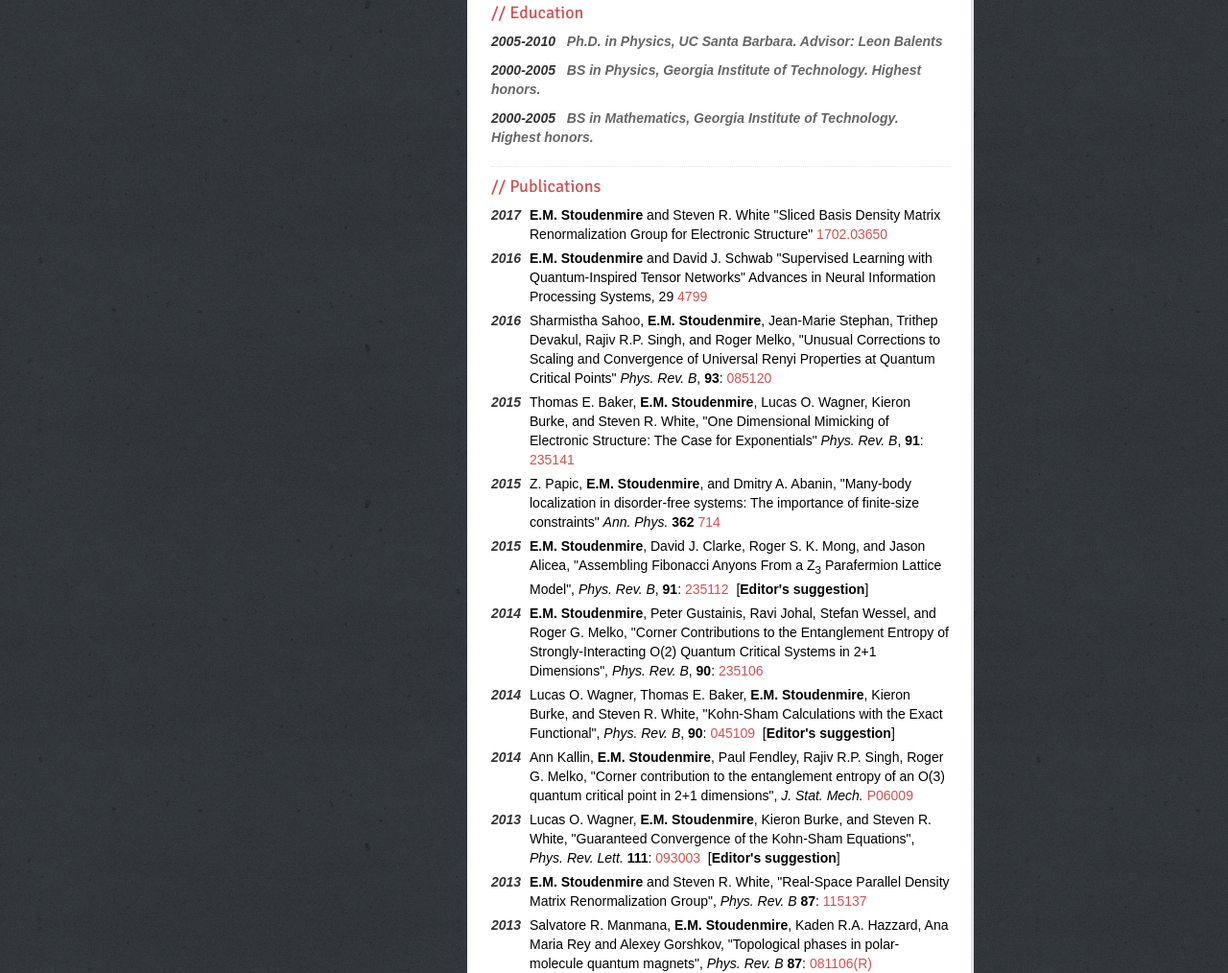
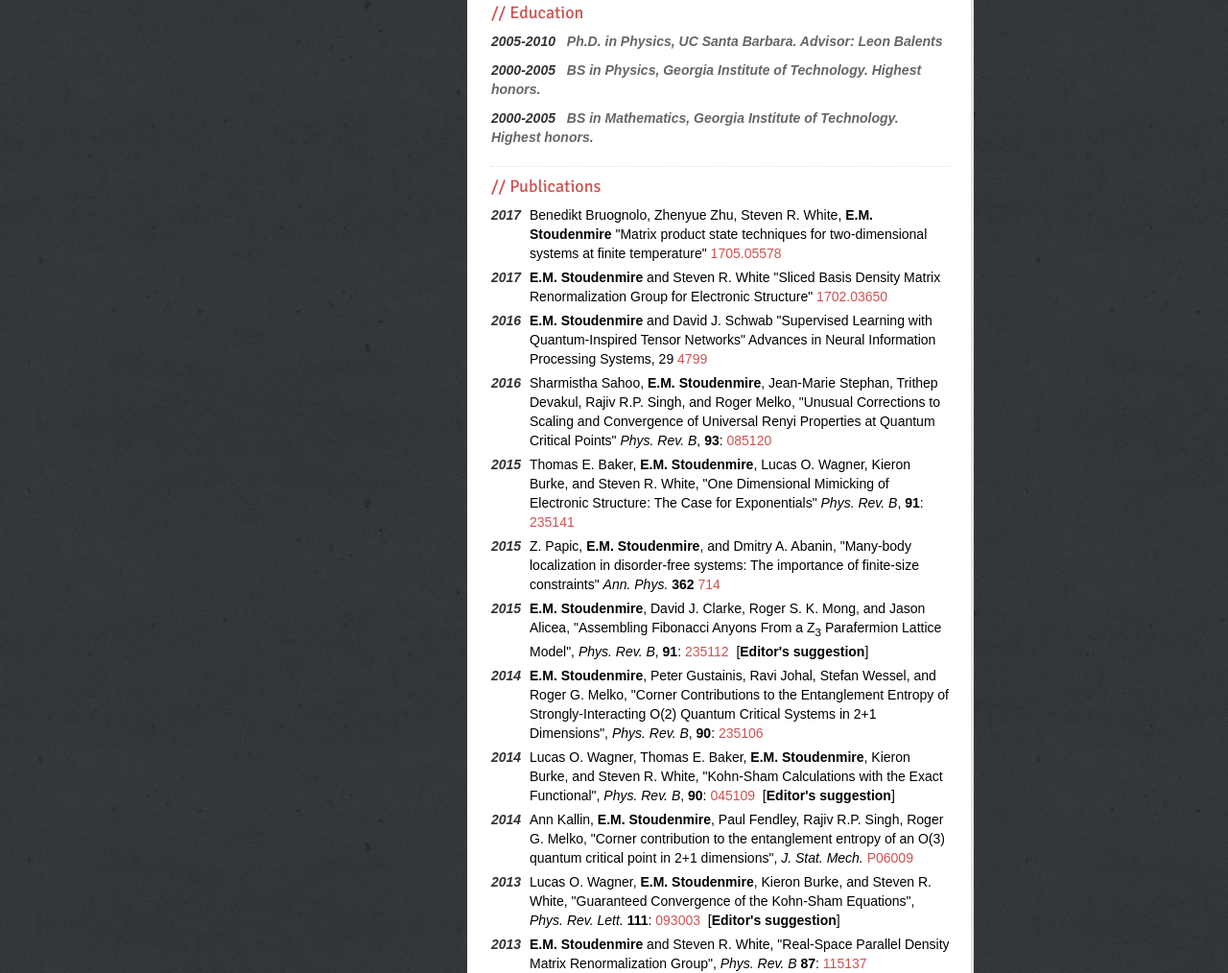
Before and after one commit to emstoudenmire/homepage, a plain HTML site: page index.html in a window 1280 px wide. Shown: the part 1116-2130 px from the top of the page at 96% size. Drawn offline with Linux system fonts and the light colour scheme; some packages are replaced by stand-ins of ours.

Commit message:
Added 2D METTS/ancilla paper

```diff
--- a/index.html
+++ b/index.html
@@ -224,6 +224,13 @@
                      <!-- Education -->
                     <section id="publications">
                         <h1>// Publications</h1>
+
+                        <span class="year">2017</span>
+                        <div class="paper">
+                        Benedikt Bruognolo, Zhenyue Zhu, Steven R. White, <b>E.M. Stoudenmire</b>
+                        "Matrix product state techniques for two-dimensional systems at finite temperature"
+                        <a href="https://arxiv.org/abs/1705.05578" target="_blank">1705.05578</a>
+                        </div>
 
                         <span class="year">2017</span>
                         <div class="paper">
```
